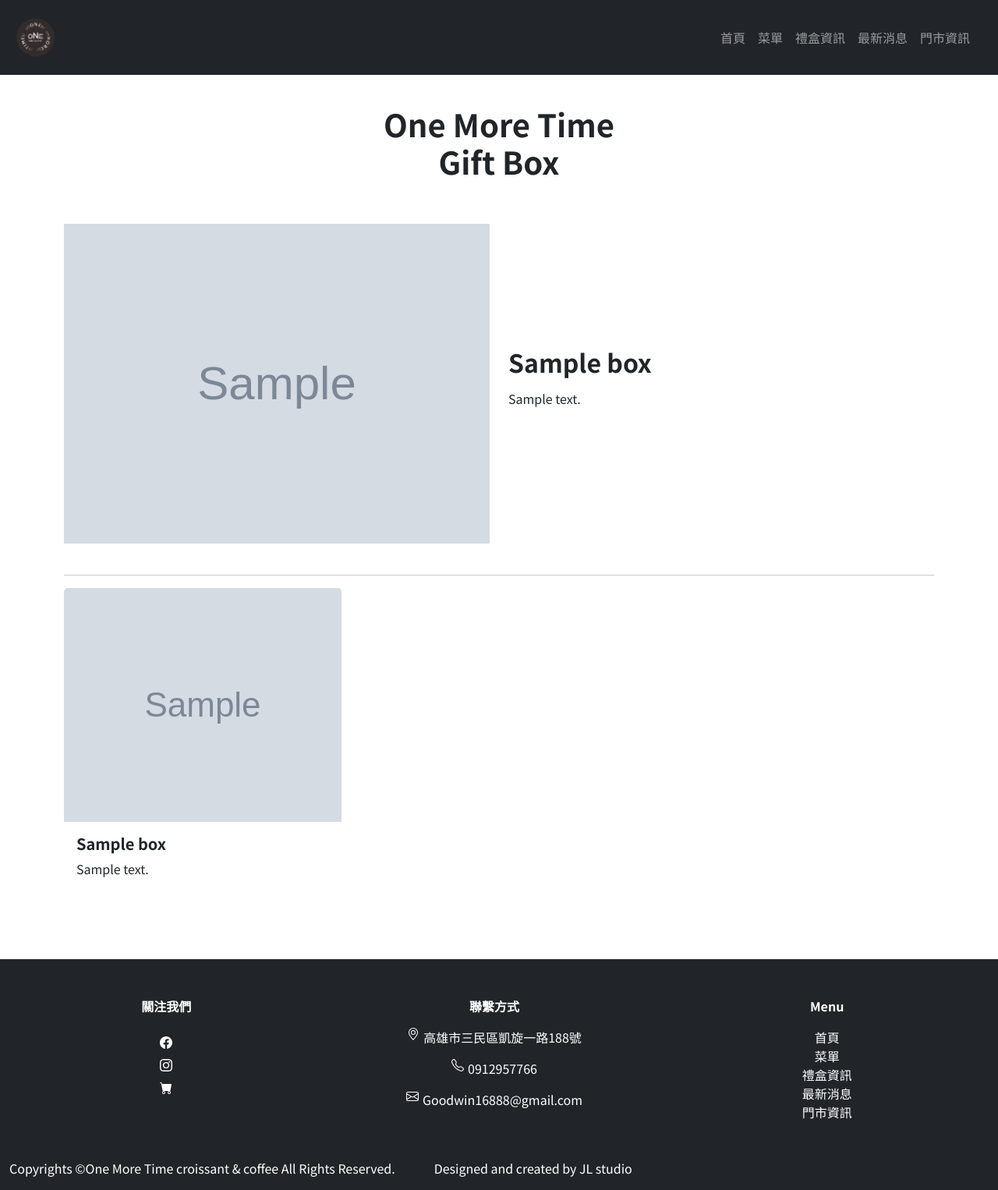
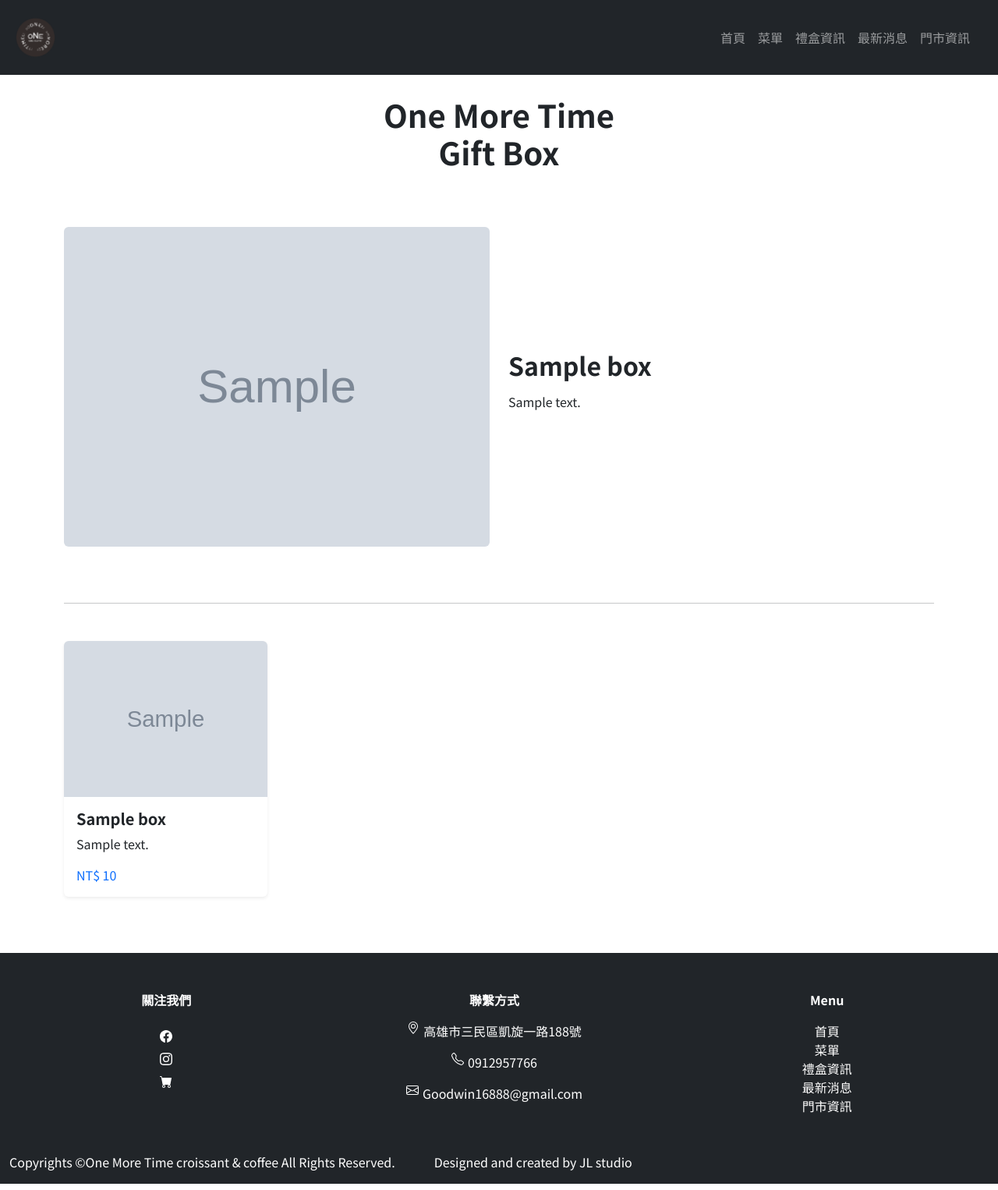
Before and after one commit to oneoneone522/onemoretimecroissant, a Django app: page /item/box/ in a window 1280 px wide. Shown: the whole page at 78% size. Run offline with Django 5.2, Linux system fonts and the light colour scheme; tables that the repository leaves empty hold one stand-in row (values such as "Sample post"); grey boxes marked "Sample" are stand-in pictures.

Commit message:
Update box.html

```diff
--- a/item/templates/item/box.html
+++ b/item/templates/item/box.html
@@ -2,36 +2,41 @@
 {% block title %}禮盒資訊{% endblock %}
 {% block content %}
     <div class="container">
+        <!-- 標題區 -->
         <div class="row">
-            <h1 style="text-align: center; padding-top: 60px;"><strong>One More Time<br>Gift Box</strong></h1>
+            <div class="col-12 text-center py-5">
+                <h1><strong>One More Time<br>Gift Box</strong></h1>
+            </div>
         </div>
-        <div class="row mt-5">
+
+        <!-- 熱門商品區 -->
+        <div class="row mt-3">
             {% for box in boxs %}
             {% if box.hot_item %}
-                <div class="col-12 col-md-6 mb-4 d-flex align-items-center">
-                    <img src="{{ box.image.url }}" class="img-fluid w-100" alt="{{ box.name }}">
+                <div class="col-12 col-lg-6 mb-4">
+                    <img src="{{ box.image.url }}" class="img-fluid w-100 rounded" alt="{{ box.name }}">
                 </div>
-                <div class="col-12 col-md-6 mb-4 d-flex flex-column justify-content-center">
+                <div class="col-12 col-lg-6 mb-4 d-flex flex-column justify-content-center">
                     <h2 class="mb-3"><strong>{{ box.name }}</strong></h2>
                     <p>{{ box.description }}</p>
                 </div>
             {% endif %}
             {% endfor %}
         </div>
-        <hr>
+
+        <hr class="my-5">
+
+        <!-- 其他禮盒產品區 -->
         <div class="row">
             {% for box in boxs %}
-                <div class="col-4 col-sm-4 col-md-4 mb-4">
-                    <div class="card h-100 d-flex flex-column" style="border: none;">
-                        {% if box.image.url %}
-                        <img src="{{ box.image.url }}" class="card-img-top" style="height: 300px; width: 100%; object-fit: cover;" alt="{{box.name}}">
-                        {% else %}
-                        <img src="..." style="height: 200px; width: 100%; object-fit: cover;" alt="禮盒商品圖">
-                        {% endif %}
+                <div class="col-12 col-sm-6 col-md-4 col-lg-3 mb-4">
+                    <div class="card h-100 d-flex flex-column border-0 shadow-sm">
+                        <img src="{{ box.image.url }}" class="card-img-top rounded-top"
+                             style="height: 200px; width: 100%; object-fit: cover;" alt="{{ box.name }}">
                         <div class="card-body d-flex flex-column">
                             <h5 class="card-title"><strong>{{ box.name }}</strong></h5>
                             <p class="card-text">{{ box.description }}</p>
-                            <div class="mt-auto"></div> <!-- Pushes content to the bottom -->
+                            <div class="mt-auto text-primary">NT$ {{ box.price }}</div>
                         </div>
                     </div>
                 </div>
```
